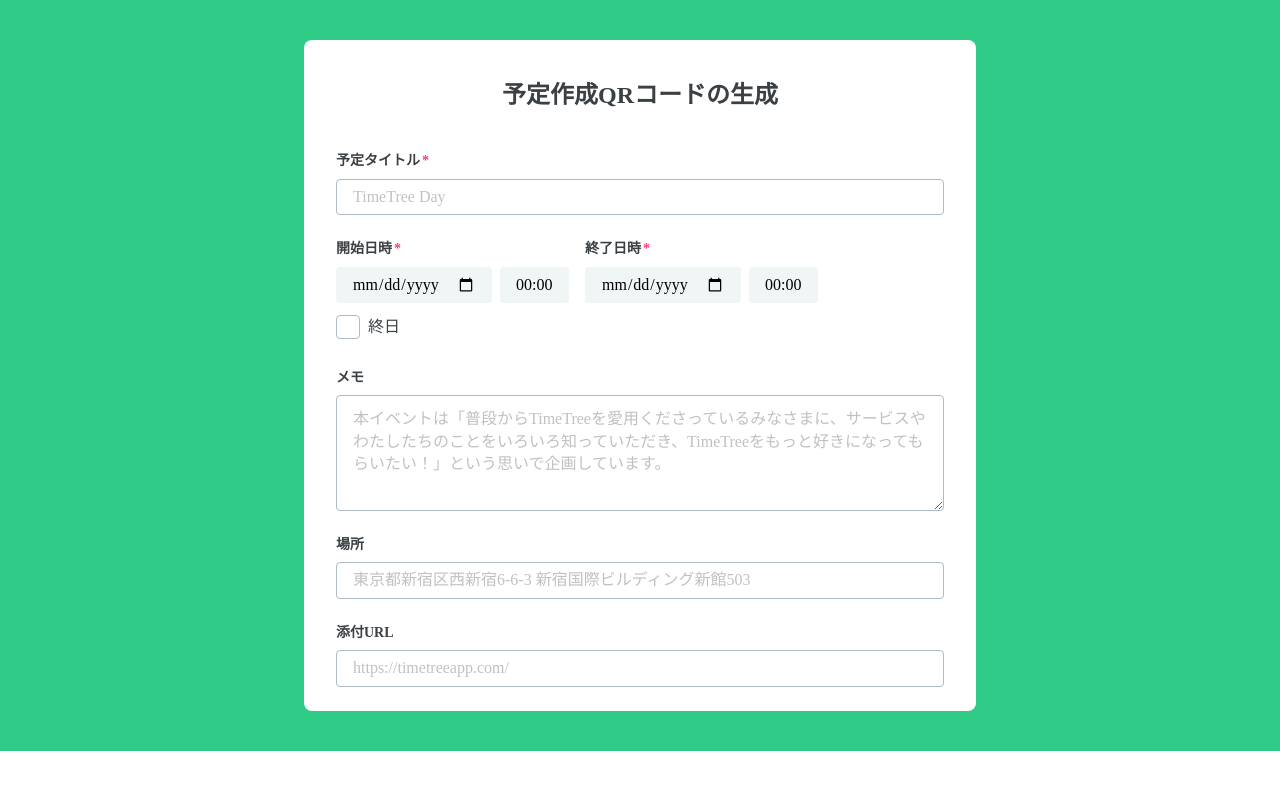
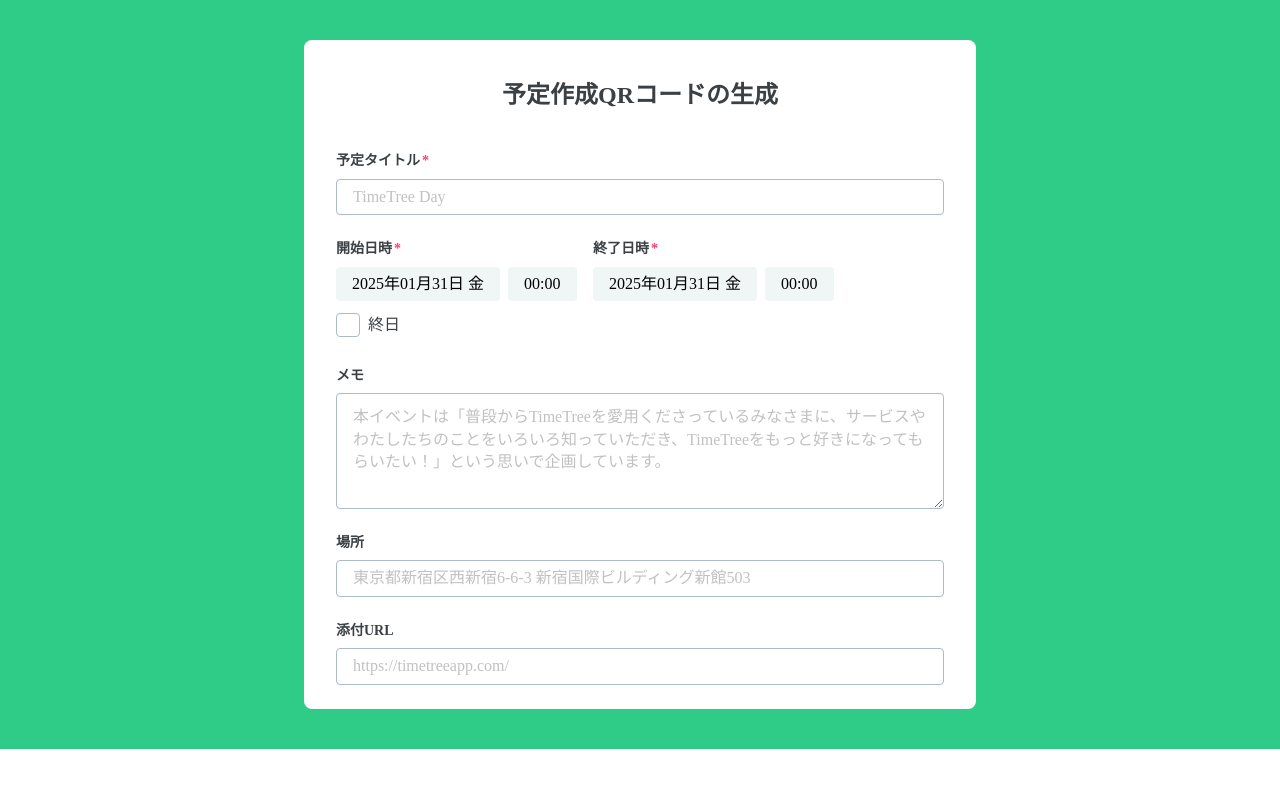
Before and after one commit to takumiozato/timetree-schedule-generator, a React (Vite) app: page / in a window 1280 px wide. Shown: the top 790 px of the page. Built offline with nearby package versions, Linux system fonts and the light colour scheme.

Commit message:
日付選択のコンポーネントの表示形式を調整

```diff
--- a/package.json
+++ b/package.json
@@ -10,8 +10,10 @@
     "preview": "vite preview"
   },
   "dependencies": {
+    "date-fns": "^4.1.0",
     "normalize.css": "^8.0.1",
     "react": "^18.3.1",
+    "react-datepicker": "^8.0.0",
     "react-dom": "^18.3.1",
     "styled-components": "^6.1.14"
   },
--- a/src/App.tsx
+++ b/src/App.tsx
@@ -55,6 +55,13 @@
 `;
 
 function App() {
+  // 開始日時
+  const [startDate, setStartDate] = useState<Date | null>(new Date());
+  const [startTime, setStartTime] = useState('');
+  // 終了日時
+  const [endDate, setEndDate] = useState<Date | null>(new Date());
+  const [endTime, setEndTime] = useState('');
+  // 終日チェックボックス
   const [allDay, setAllDay] = useState(false);
 
   return (
@@ -72,15 +79,15 @@
             <InputWrapper>
               <Label required>開始日時</Label>
               <StyledDateTimeWrapper>
-                <DateInput />
-                <TimeSelect value="00:00" onChange={() => { }} />
+                <DateInput value={startDate} onChange={(date) => setStartDate(date)} />
+                <TimeSelect value={startTime} onChange={(value) => setStartTime(value)} />
               </StyledDateTimeWrapper>
             </InputWrapper>
             <InputWrapper>
               <Label required>終了日時</Label>
               <StyledDateTimeWrapper>
-                <DateInput />
-                <TimeSelect value="00:00" onChange={() => { }} />
+                <DateInput value={endDate} onChange={(date) => setEndDate(date)} />
+                <TimeSelect value={endTime} onChange={(value) => setEndTime(value)} />
               </StyledDateTimeWrapper>
             </InputWrapper>
           </StyledDateTimeRow>
--- a/src/components/DateInput.tsx
+++ b/src/components/DateInput.tsx
@@ -1,16 +1,44 @@
-import { FC } from 'react';
+import { FC } from "react";
+import DatePicker from "react-datepicker";
+import "react-datepicker/dist/react-datepicker.css";
+import { format } from "date-fns";
+import { ja } from "date-fns/locale";
 import styled from 'styled-components';
 
 
-const StyledDateInput = styled.input`
+const StyledDateInput = styled.div`
     padding: 8px 16px;
     border-radius: 4px;
     background-color: #F0F5F6;
     font-size: 16px;
     font-weight: 500;
+
+    button {
         border: none;
+        background-color: inherit;
+        padding: 0;
+    }
 `;
 
-export const DateInput: FC = () => {
-    return <StyledDateInput type="date" />;
+type DateInputProps = {
+    value: Date | null;
+    onChange: (date: Date | null) => void;
 };
+
+export const DateInput: FC<DateInputProps> = ({ value, onChange }) => {
+    return (
+        <StyledDateInput>
+            <DatePicker
+                selected={value}
+                onChange={onChange}
+                dateFormat="yyyy年MM月dd日 E"
+                locale={ja}
+                customInput={
+                    <button>
+                        {value ? format(value, "yyyy年MM月dd日 E", { locale: ja }) : "日付を選択"}
+                    </button>
+                }
+            />
+        </StyledDateInput>
+    );
+};
```
Also changed, not shown: 1 other file (tests, documents, lock files or other folders). Lines whose indentation alone changed are shown as unchanged.
